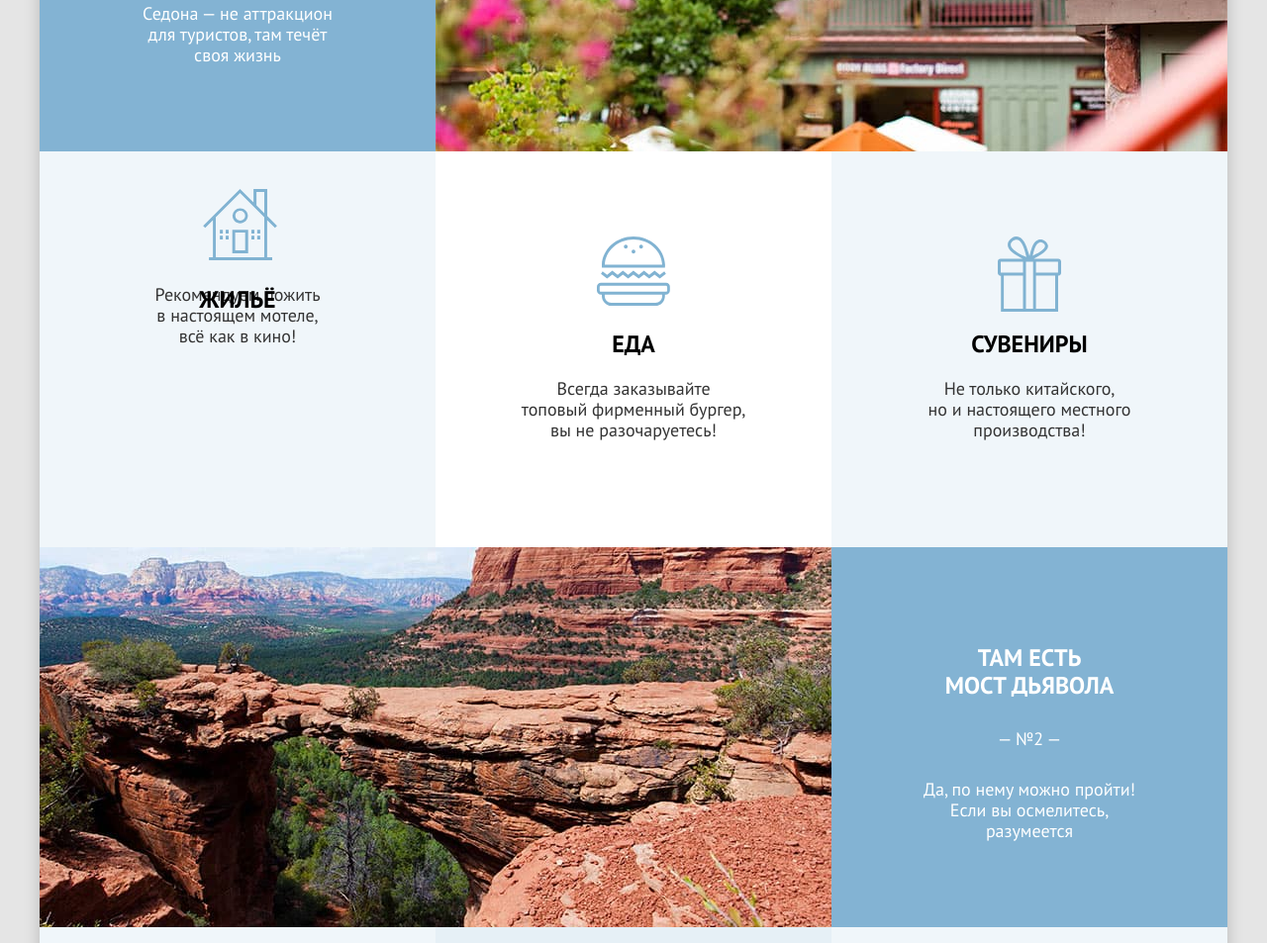
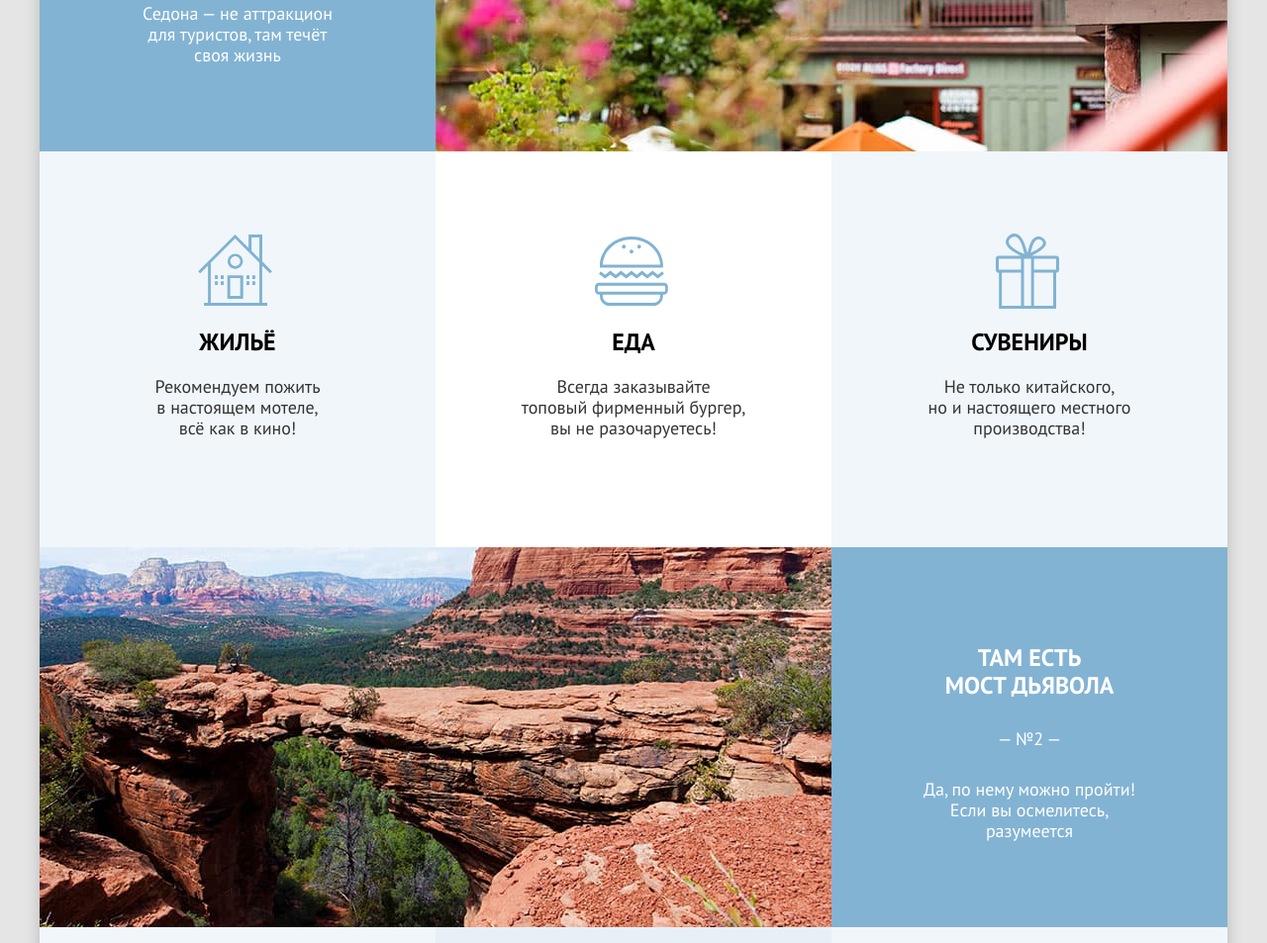
Before and after one commit to Kon3a/1872463-sedona-32, a plain HTML site: page index.html in a window 1280 px wide. Shown: the part 1054-2007 px from the top of the page at 99% size. Drawn offline with Linux system fonts and the light colour scheme.

Commit message:
Доп. преимущества v.2

```diff
--- a/index.html
+++ b/index.html
@@ -4,6 +4,7 @@
     <meta charset="utf-8" />
     <title>Разметка главной страницы учебного проекта "Седона"</title>
     <link rel="stylesheet" href="styles/styles.css" />
+    <meta name="viewport" content="width=device-width,initial-scale=1">
   </head>
   <body>
     <div class="container-shadow">
--- a/styles/styles.css
+++ b/styles/styles.css
@@ -505,7 +505,7 @@ body {
 }
 
 .advantages-additional-item {
-  padding-top: 86px;
+  padding-top: 179px;
   padding-right: 75px;
   padding-left: 75px;
   padding-bottom: 79px;
@@ -540,41 +540,45 @@ body {
 
 .adv-add-img-housing {
   position: relative;
-  top: 50px;
 }
 
 .adv-add-img-housing:before {
   position: absolute;
   content: " ";
-  top: -98px;
-  left: 90px;
+  top: -95px;
+  right: 90px;
   width: 75px;
   height: 72px;
   background-image: url("../images/housing.svg");
-  /*display: block;*/
-  /*margin-bottom: 23px;*/
-  /*background-repeat: no-repeat;
-  background-position: center;*/
+}
+
+.adv-add-img-food {
+  position: relative;
 }
 
 .adv-add-img-food:before {
+  position: absolute;
   content: " ";
-  display: block;
-  margin-bottom: 25px;
+  top: -93px;
+  right: 90px;
+  width: 74px;
   height: 70px;
   background-image: url("../images/food.svg");
-  background-repeat: no-repeat;
-  background-position: center;
+}
+
+.adv-add-img-souvenirs {
+  position: relative;
 }
 
 .adv-add-img-souvenirs:before {
+  position: absolute;
   content: " ";
-  display: block;
-  margin-bottom: 19px;
+  top: -96px;
+  right: 85px;
+  width: 74px;
   height: 76px;
   background-image: url("../images/souvenirs.svg");
   background-repeat: no-repeat;
-  background-position: center;
 }
 
 .hotel-search {
```
